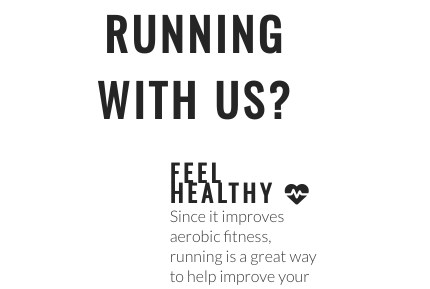
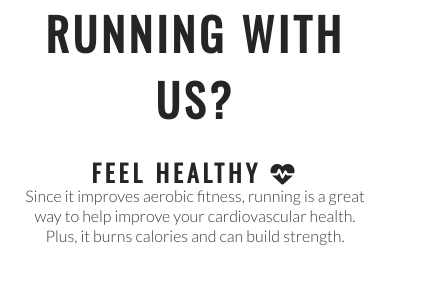
Before and after one commit to ShizukaDonaghue/love-running, a plain HTML site: page index.html in a window 390 px wide. Shown: the part 816-1105 px from the top of the page, 430 px wide, since content can reach past the window. Drawn offline with nearby package versions, Linux system fonts and the light colour scheme.

Commit message:
Add styles for club ethos section on mobile screens

```diff
--- a/assets/css/style.css
+++ b/assets/css/style.css
@@ -289,4 +289,27 @@ footer {
         margin-bottom: 20px;
         line-height: 25px;
     }
+
+    #cover-text {
+        left: 0;
+    }
+
+    #club-ethos {
+        width: 90%;
+        height: 1200px;
+        margin: 0 auto;
+    }
+
+    .left-about-heading, .right-about-heading {
+        width: inherit;
+    }
+
+    .left-about-heading h2, .right-about-heading h2 {
+        width: 100%;
+        text-align: center;
+    }
+    .left-about-heading p, .right-about-heading p {
+        text-align: center;
+        padding: 0 20x;
+    }
 }
```
